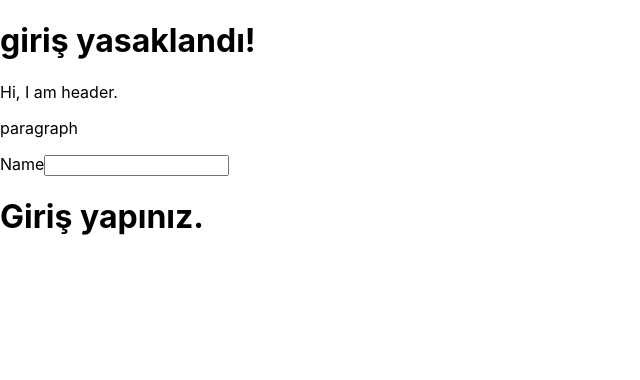
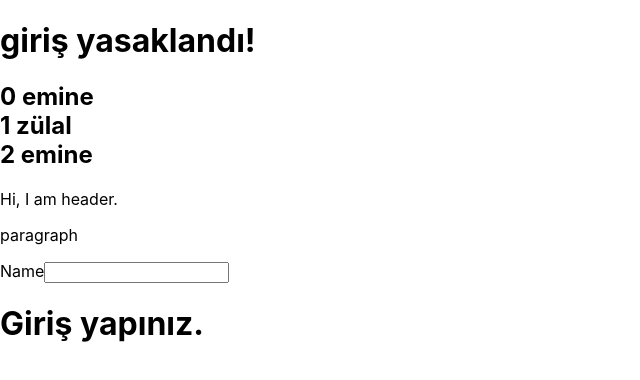
Before and after one commit to rumeysakyrk/new-react, a React (Create React App) app: page / in a window 1280 px wide. Shown: the top 380 px of the page, without its empty margins (0-640 px from the left). Built offline with nearby package versions, Linux system fonts and the light colour scheme.

Commit message:
key kullanımı prop

```diff
--- a/src/App.js
+++ b/src/App.js
@@ -6,16 +6,17 @@ import User from './components/User';
 const name="Rumeysa"
 const surname="Kayrak"
 const isLoggedIn=false
+const friends=["emine", "zülal", "emine"]
 
 function App() {
   return (
     <>
-    <User name1="Mustafa" surname1="Yılmaz" isLoggedIn1={false} />
+    <User name1="Mustafa" surname1="Yılmaz" isLoggedIn1={false} friends={friends}/>
       <Header />
       <p className="xyz">
         paragraph
       </p>
-      <label Htmlfor="name">
+      <label htmlFor="name">
         Name
         <input id="name" />
       </label>
--- a/src/components/User.js
+++ b/src/components/User.js
@@ -1,11 +1,21 @@
 
 
-function User ({name1, surname1, isLoggedIn1}){
+function User ({name1, surname1, isLoggedIn1, friends}){
 
     return (
-           <h1>
+        <>
+          <h1>
             {isLoggedIn1 ? `My boyfriend is ${name1} ${surname1}` : "giriş yasaklandı!"}
            </h1>
+           <h2>
+            {
+                friends.map((friend, index) =>
+                    (<div key={index}> {index} {friend} </div>)
+                    // key unique bir şey olmalı, döngülerde listelerde key olmalı
+                )
+            }
+           </h2>
+        </>
     );
 }
 
```
